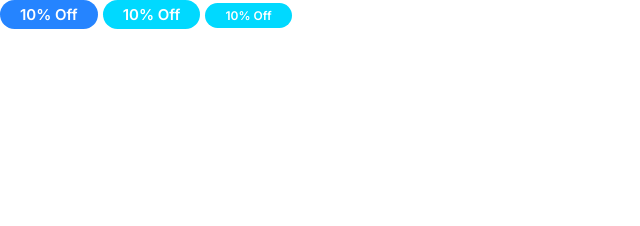
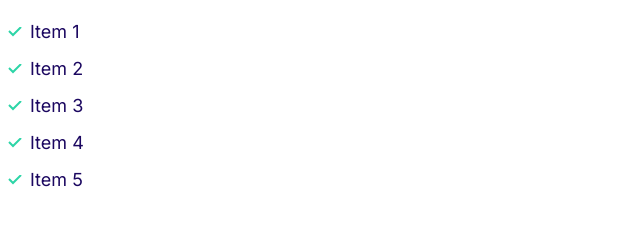
Before and after one commit to alikhubab/Alify, a plain HTML site: page index.html in a window 1280 px wide. Shown: the whole page, without its empty margins (0-640 px from the left). Drawn offline with Linux system fonts and the light colour scheme.

Commit message:
Build the list component

```diff
--- a/css/styles.css
+++ b/css/styles.css
@@ -123,3 +123,31 @@
         font-size: 1.2rem;
     }
 }
+
+/* Lists */
+.list {
+    color: var(--color_heading);
+    list-style: none;
+    padding-left: 0;
+}
+
+.list--inline .list__item {
+    display: inline-block;
+    margin-right: 2rem;
+}
+
+.list--tick {
+    list-style-image: url("../images/tick.svg");
+    padding-left: 3rem;
+}
+
+.list--tick .list__item {
+    padding-left: 0.5rem;
+    margin-bottom: 1rem;
+}
+
+@media screen and (min-width: 1024px) {
+    .list--tick .list__item {
+        padding-left: 0;
+    }
+}
--- a/index.html
+++ b/index.html
@@ -13,8 +13,12 @@
     <link href="css/styles.css" rel="stylesheet">
 </head>
 <body>
-<span class="badge badge--primary">10% Off</span>
-<span class="badge badge--secondary">10% Off</span>
-<span class="badge badge--secondary badge--small">10% Off</span>
+<ul class="list list--tick">
+    <li class="list__item">Item 1</li>
+    <li class="list__item">Item 2</li>
+    <li class="list__item">Item 3</li>
+    <li class="list__item">Item 4</li>
+    <li class="list__item">Item 5</li>
+</ul>
 </body>
 </html>
```
Also changed, not shown: components/lists.html (added, +7 -0 lines), images/tick.svg (added).
